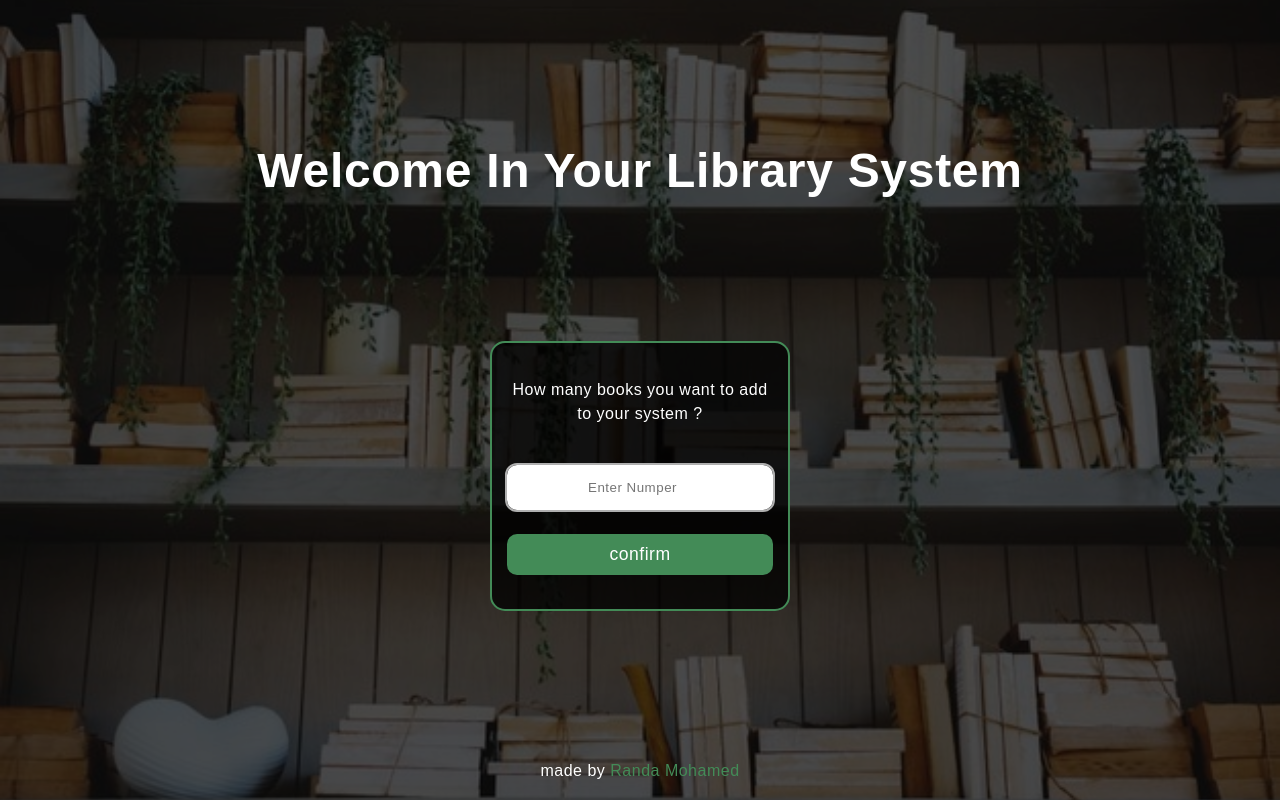
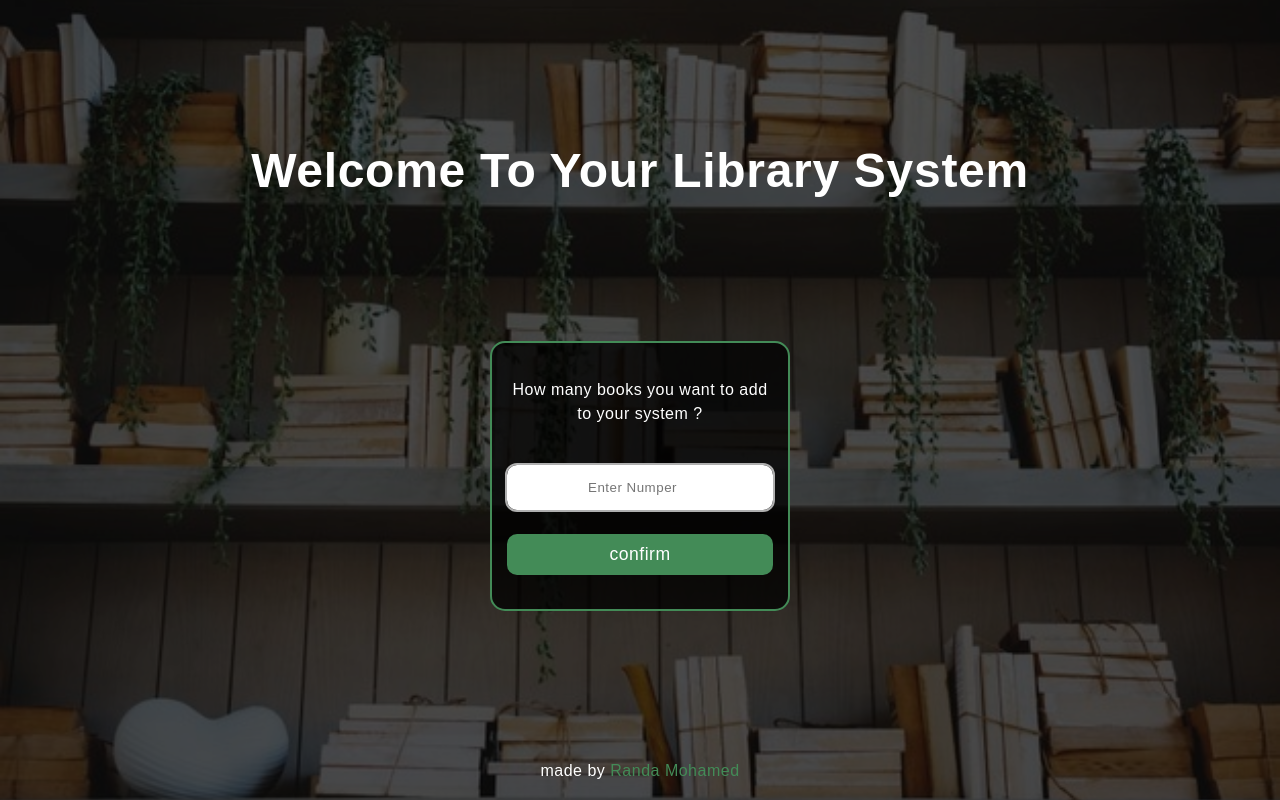
Before and after one commit to randa-11295/library-system, a plain HTML site: page index.html in a window 1280 px wide. Drawn offline with Linux system fonts and the light colour scheme.

Commit message:
Update index.html

```diff
--- a/index.html
+++ b/index.html
@@ -14,7 +14,7 @@
     <main  >
         <div class="layout  ">
             <div class="container" >
-                <h1> welcome in your library system </h1>
+                <h1> welcome to your library system </h1>
                 <figcaption>
                     <p> How many books you want to add to your system ? </p>
                     <div class ="box">
```
